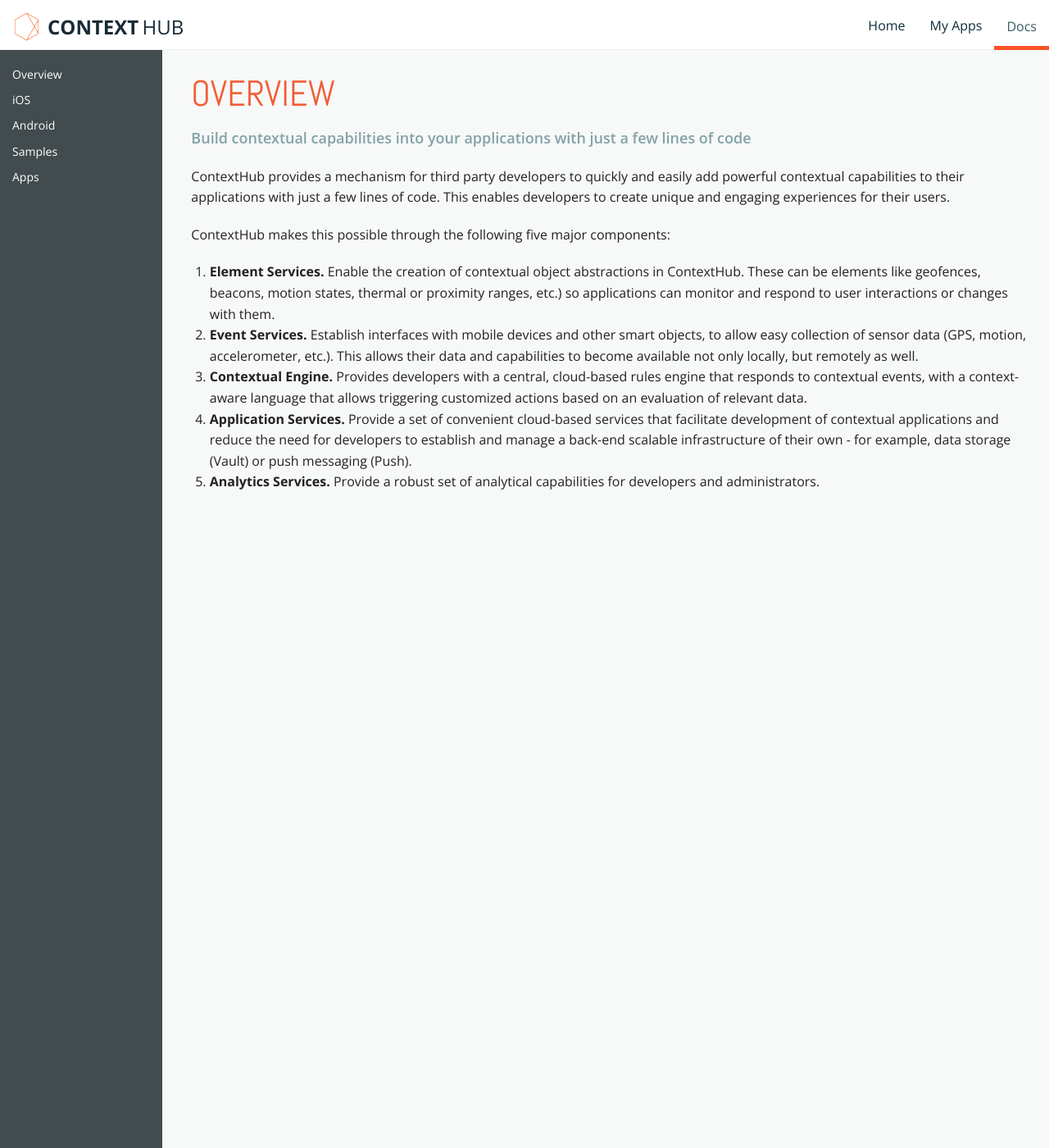
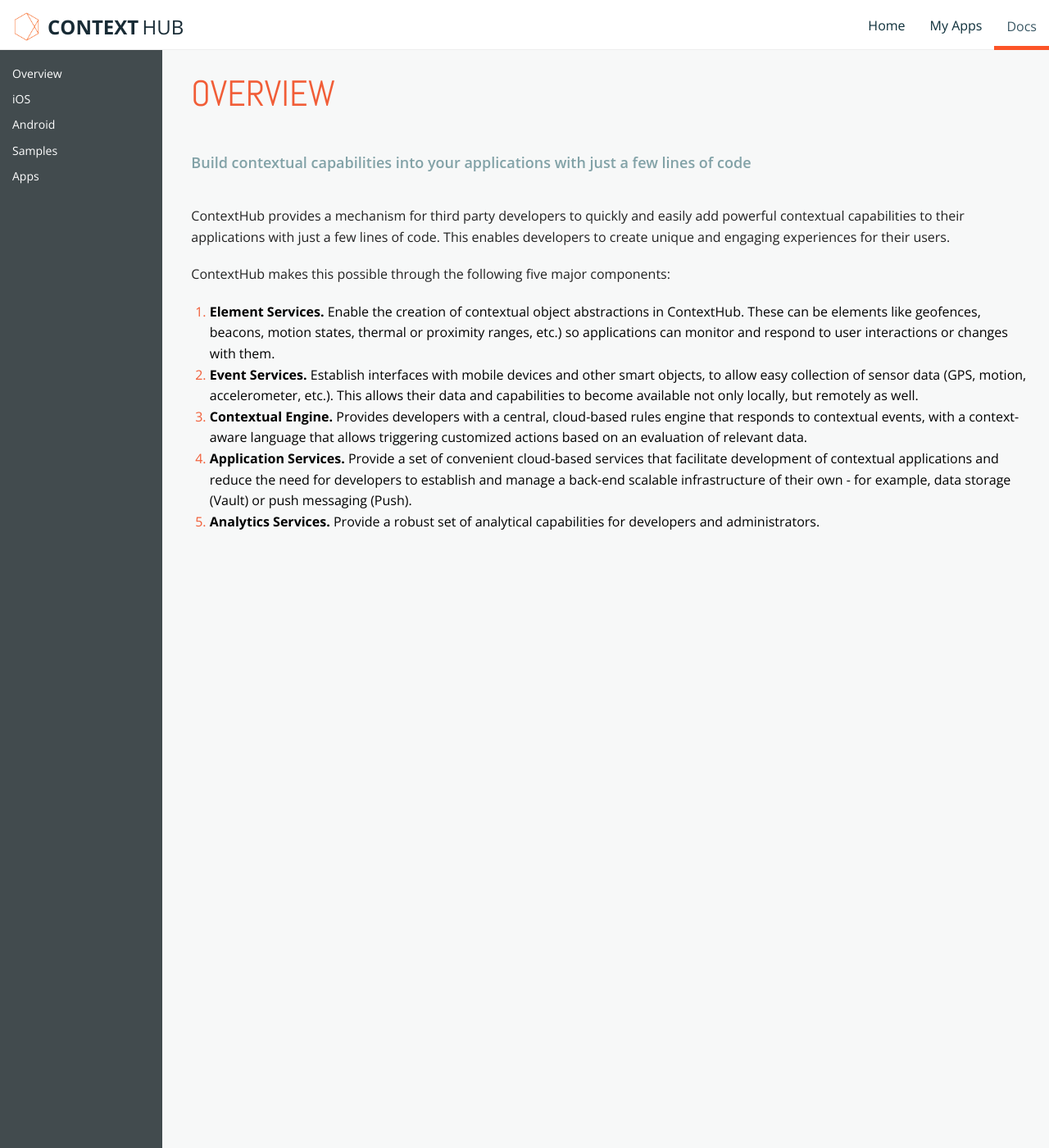
Before and after one commit to contexthub/contexthub.github.io, a Jekyll site: the page built from docs/overview/index.md, in a window 1280 px wide and 1400 px high. Shown: the whole window at 82% size. Built offline with Jekyll 4.4.1, drawn with Linux system fonts in a browser that asks for light colours; a style sheet for code colours, icons or effects is not loaded.

Commit message:
fixed sidebar positioning, and discussed end of content fix with ben

```diff
--- a/_includes/awareness_thumbs.html
+++ b/_includes/awareness_thumbs.html
@@ -1,4 +1,4 @@
 <ul class="small-block-grid-2 clearing-thumbs" data-clearing>
   <li><a href="/img/awareness_view_mockup.png"><img src="/img/awareness_view_mockup_thumb.png"/></a></li>
-  <li><a href="/img/awarensss_beacon_mockup.png"><img src="/img/awareness_beacon_mockup_thumb.png"/></a></li>
+  <li><a href="/img/awareness_beacon_mockup.png"><img src="/img/awareness_beacon_mockup_thumb.png"/></a></li>
 </ul>
--- a/_includes/notify-me_thumbs.html
+++ b/_includes/notify-me_thumbs.html
@@ -1,4 +1,4 @@
 <ul class="small-block-grid-2 clearing-thumbs" data-clearing>
   <li><a href="/img/notifyme_sendpush_mockup.png"><img src="/img/notifyme_sendpush_mockup_thumb.png"/></a></li>
-  <li><a href="/img/notifyme_receievepush_mockup.png"><img src="/img/notifyme_receivepush_mockup_thumb.png"/></a></li>
+  <li><a href="/img/notifyme_receivepush_mockup.png"><img src="/img/notifyme_receivepush_mockup_thumb.png"/></a></li>
 </ul>
--- a/_layouts/default.html
+++ b/_layouts/default.html
@@ -67,21 +67,17 @@
       $(document).foundation();
       $(document).ready(function() {
       $("#activesection>dl").hide();
+      var topDiv = $('#top');
 
-        //$('.content h1').after('<hr class="short">');
-
+        //Fix for last menu item in each section. - should be improved
+        // topDiv.height(topDiv.height()+ $(window).height()-200);
 
 
         $('#downDrop a').click(function() {
           Foundation.libs.dropdown.close($('#downDrop'));
         });
 
-      // $("#push_notifications").on("change",function(){
-      //   alert("The paragraph was clicked.");
-      // });
 
-        // $('#push_notifications').trigger('cssClassChanged');
-        // $('#push_notifications').bind('cssClassChanged', data, function(){ console.log("HEY CLASS CHANGED"); });
 
 
       });
--- a/css/foundation-override.css
+++ b/css/foundation-override.css
@@ -19,6 +19,22 @@ a {
 }
 h3 + p{
   padding-left:30px;
+}
+li{
+  color:#f15d37;
+}
+.liText{
+  color:black;
+}
+.subtitle{
+  color:#82A2A7;
+  font-size:18px;
+  font-weight:normal;
+  font-family:"Open Sans Semibold";
+}
+
+p:last-child {
+    padding-bottom:800px;
 }
 
 .photos ~ p{
@@ -181,10 +197,9 @@ pre {
 }
 #sideNav{
   padding-left:0px;
-  height:100%;
   position:fixed;
-
-
+  top:60px;
+  bottom:0px;
 
   /*width:100%;
   max-width: 235px;*/
@@ -424,7 +439,7 @@ header.global {
 }
 .scrollbar{
   overflow-y:scroll;
-  padding-bottom:80px;
+  /*padding-bottom:80px;*/
 }
 
 .button {
--- a/docs/overview/index.md
+++ b/docs/overview/index.md
@@ -5,17 +5,17 @@ layout: default
 
 # OVERVIEW
 
-<p style="color:#82A2A7;font-size:18px;font-weight:normal;font-family:Open Sans Semibold">Build contextual capabilities into your applications with just a few lines of code</p>
+<h2 class="subtitle">Build contextual capabilities into your applications with just a few lines of code</h2>
 
 ContextHub provides a mechanism for third party developers to quickly and easily add powerful contextual capabilities to their applications with just a few lines of code. This enables developers to create unique and engaging experiences for their users.
 
 ContextHub makes this possible through the following five major components:
 
-1. **Element Services.** Enable the creation of contextual object abstractions in ContextHub. These can be elements like geofences, beacons, motion states, thermal or proximity ranges, etc.) so applications can monitor and respond to user interactions or changes with them.
-2. **Event Services.** Establish interfaces with mobile devices and other smart objects, to allow easy collection of sensor data (GPS, motion, accelerometer, etc.). This allows their data and capabilities to become available not only locally, but remotely as well.
-3. **Contextual Engine.** Provides developers with a central, cloud-based rules engine that responds to contextual events, with a context-aware language that allows triggering customized actions based on an evaluation of relevant data.
-4. **Application Services.** Provide a set of convenient cloud-based services that facilitate development of contextual applications and reduce the need for developers to establish and manage a back-end scalable infrastructure of their own - for example, data storage (Vault) or push messaging (Push).
-5. **Analytics Services.** Provide a robust set of analytical capabilities for developers and administrators.
+1. <span class="liText">**Element Services.** Enable the creation of contextual object abstractions in ContextHub. These can be elements like geofences, beacons, motion states, thermal or proximity ranges, etc.) so applications can monitor and respond to user interactions or changes with them.</span>
+2. <span class="liText">**Event Services.** Establish interfaces with mobile devices and other smart objects, to allow easy collection of sensor data (GPS, motion, accelerometer, etc.). This allows their data and capabilities to become available not only locally, but remotely as well.</span>
+3. <span class="liText">**Contextual Engine.** Provides developers with a central, cloud-based rules engine that responds to contextual events, with a context-aware language that allows triggering customized actions based on an evaluation of relevant data.</span>
+4. <span class="liText">**Application Services.** Provide a set of convenient cloud-based services that facilitate development of contextual applications and reduce the need for developers to establish and manage a back-end scalable infrastructure of their own - for example, data storage (Vault) or push messaging (Push).</span>
+5. <span class="liText">**Analytics Services.** Provide a robust set of analytical capabilities for developers and administrators.</span>
 
 <br />
 <br />
--- a/js/foundation/foundation.magellan.js
+++ b/js/foundation/foundation.magellan.js
@@ -109,9 +109,12 @@ var lastActiveElement = null;
 
     },
 
+    //sets active on correct menu element based on scroll position.
     update_arrivals : function() {
       var self = this,
           window_top_offset = $(window).scrollTop();
+
+
 
       $('[' + this.attr_name() + ']', self.scope).each(function() {
         var expedition = $(this),
@@ -119,8 +122,11 @@ var lastActiveElement = null;
             offsets = self.offsets(expedition, window_top_offset),
             arrivals = expedition.find('[' + self.add_namespace('data-magellan-arrival') + ']'),
             active_item = false;
+
+            //go through each offset (list of all tags) and make active untill
         offsets.each(function(idx, item) {
-          if (item.viewport_offset >= item.top_offset) {
+          //if current viewport offset is greater than top of item, then set active
+          if (item.viewport_offset >= item.top_offset ) {
             var arrivals = expedition.find('[' + self.add_namespace('data-magellan-arrival') + ']');
             arrivals.not(item.arrival).removeClass(settings.active_class);
             item.arrival.addClass(settings.active_class);
@@ -130,6 +136,8 @@ var lastActiveElement = null;
             return true;
           }
         });
+        if(!active_item)
+          console.log("NOTACTIVE");
         //console.log("")
         //console.log("UPDATE ARRIVALS END");
         if (!active_item) arrivals.removeClass(settings.active_class);
@@ -147,18 +155,23 @@ var lastActiveElement = null;
         var possibleSubNav = $("dd.active").next();
         if (lastActiveElement!= possibleSubNav[0]) {
 
-          console.log(lastActiveElement);
-          console.log(possibleSubNav[0]);
-          console.log("-------");
+          // console.log(lastActiveElement);
+          // console.log(possibleSubNav[0]);
+          // console.log("-------");
           lastActiveElement = possibleSubNav[0];
 
-          $("#activesection>dl").hide();
-          $("dd.active").parent().show();
+          var isActiveSectionVisible = $("dd.active").is(":visible");
 
+          if (!isActiveSectionVisible) {
+            // console.log("NOT VISIBLE YO");
+            $("#activesection>dl").hide();
+            $("dd.active").parent().show(300);
 
-          if($(possibleSubNav).hasClass("sub-nav")){
-            $(possibleSubNav).show();
-          }
+            if($(possibleSubNav).hasClass("sub-nav")){
+              $(possibleSubNav).show();
+            }
+          };
+
         };
 
       }
```
Also changed, not shown: docs/ios/index.md (+2 -2 lines).
